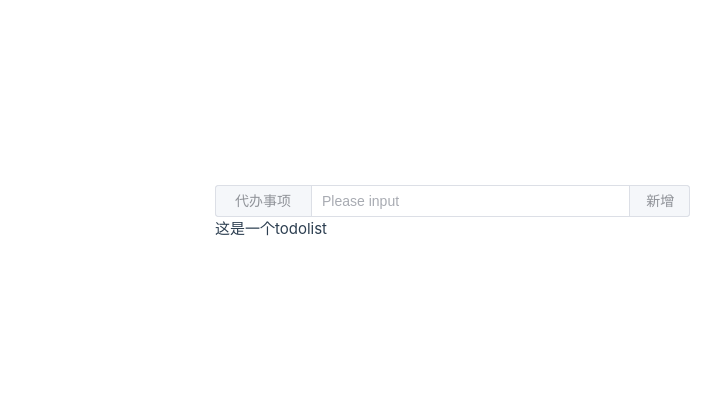
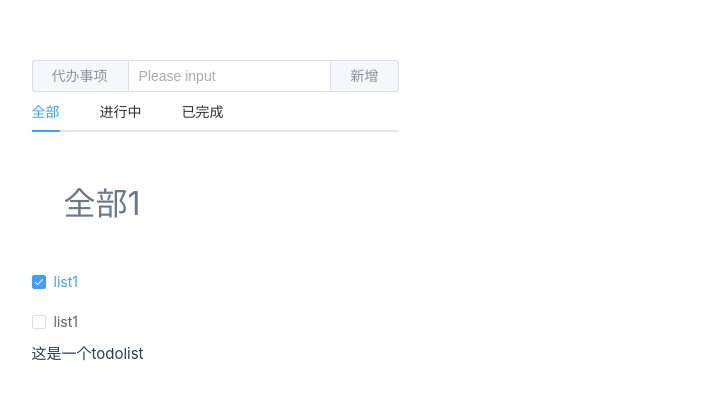
Before and after one commit to xiaoli0510/todolist, a Vue app: page / in a window 1280 px wide. Shown: the part 187-586 px from the top of the page, without its empty margins (425-1146 px from the left). Built offline with nearby package versions, Linux system fonts and the light colour scheme.

Commit message:
feat:完成拦截器

```diff
--- a/src/App.vue
+++ b/src/App.vue
@@ -4,11 +4,10 @@ import { RouterLink, RouterView } from 'vue-router'
 
 <template>
   <div>
-    <div class="wrapper">
-    </div>
+      <RouterView />
   </div>
 
-  <RouterView />
+
 </template>
 
 <style scoped>
--- a/src/assets/main.css
+++ b/src/assets/main.css
@@ -29,7 +29,6 @@ a,
 
   #app {
     display: grid;
-    grid-template-columns: 1fr 1fr;
     padding: 0 2rem;
   }
 }
--- a/src/components/Header.vue
+++ /dev/null
@@ -1,16 +0,0 @@
-<script setup lang="ts">
-import {ref} from 'vue';
-
-let newTodoInput = ref('');
-function addTodo(){
-
-}
-</script>
-<template>
-    <el-input v-model="newTodoInput" placeholder="Please input">
-      <template #prepend>代办事项</template>
-      <template #append class="add-button">
-        <el-button type="primary" @click="addTodo">新增</el-button>
-      </template>
-    </el-input>
-    </template>
--- /dev/null
+++ b/src/components/TodoList/TodoContent.vue
@@ -0,0 +1,38 @@
+<template>
+    <el-tabs v-model="activeName" class="demo-tabs" @tab-click="handleClick">
+        <el-tab-pane label="全部" name="first">全部1</el-tab-pane>
+        <el-tab-pane label="进行中" name="second">进行中</el-tab-pane>
+        <el-tab-pane label="已完成" name="third">已完成</el-tab-pane>
+    </el-tabs>
+    <div v-for="item in filterList" class="list">
+        <el-checkbox v-model="checked1" :label="item.name" size="large" />
+        <el-checkbox v-model="checked2" :label="item.name" size="large" />
+    </div>
+</template>
+<script lang="ts" setup>
+import { ref } from 'vue'
+import type { TabsPaneContext } from 'element-plus'
+const checked1 = ref(true)
+const checked2 = ref(false)
+const activeName = ref('first')
+const filterList = ref([{
+    name:'list1',
+    id:1
+}])
+
+const handleClick = (tab: TabsPaneContext, event: Event) => {
+    console.log(tab, event)
+}
+</script>
+<style>
+.demo-tabs>.el-tabs__content {
+    padding: 32px;
+    color: #6b778c;
+    font-size: 32px;
+    font-weight: 600;
+}
+.list{
+    display:flex;
+    flex-direction:column;
+}
+</style>
--- /dev/null
+++ b/src/components/TodoList/TodoHeader.vue
@@ -0,0 +1,18 @@
+<script setup lang="ts">
+import { ref } from 'vue';
+
+let newTodoInput = ref('');
+function addTodo() {
+
+}
+</script>
+<template>
+  <el-input v-model="newTodoInput" placeholder="Please input">
+    <template #prepend>代办事项</template>
+    <template #append class="add-button" @click="addTodo">
+      新增
+    </template>
+  </el-input>
+</template>
+<style scoped>
+</style>
--- a/src/main.ts
+++ b/src/main.ts
@@ -4,6 +4,7 @@ import { createApp } from 'vue'
 import { createPinia } from 'pinia'
 import ElementPlus from 'element-plus'
 import 'element-plus/dist/index.css'
+import Mock from './mock'
 
 import App from './App.vue'
 import router from './router'
--- a/src/views/TodoistView.vue
+++ b/src/views/TodoistView.vue
@@ -1,10 +1,13 @@
 <script setup lang="ts">
- import Header from '../components/Header.vue'
+ import TodoHeader from '../components/TodoList/TodoHeader.vue'
+ import TodoContent from '../components/TodoList/TodoContent.vue'
+
 </script>
 
 <template>
     <main>
-        <Header/>
+        <TodoHeader/>
+        <TodoContent/>
         这是一个todolist
     </main>
 </template>
```
Also changed, not shown: components.d.ts (+6 -1 lines), src/mock/index.js (added, +17 -0 lines), src/utils/axios.ts (added, +33 -0 lines).
